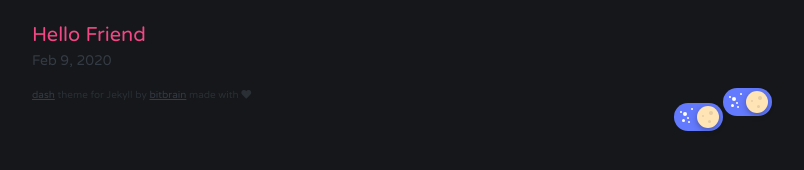
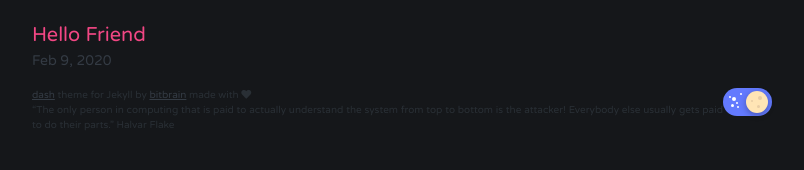
Before and after one commit to tuxtrack/tuxtrack.github.io, a Jekyll site: the page built from index.html, in a window 1280 px wide. Shown: the part 424-594 px from the top of the page, without its empty margins (238-1042 px from the left). Built offline with Jekyll 4.4.1, drawn with Linux system fonts in a browser that asks for light colours; the list of posts is cut into pages by our own code.

Commit message:
Update footer.html

```diff
--- a/_includes/footer.html
+++ b/_includes/footer.html
@@ -3,8 +3,7 @@
     <div class="credits"><a href="https://github.com/bitbrain/jekyll-dash">dash</a> theme for Jekyll by <a href="https://github.com/bitbrain">bitbrain</a> made with <i class="fas fa-heart"></i>
       {%- include theme-toggle.html -%}
     </div>
-    <div class="credits"><a “The only person in computing that is paid to actually understand the system from top to bottom is the attacker! Everybody else usually gets paid to do their parts.” Halvar Flake>
-      {%- include theme-toggle.html -%}
+    <div class="credits"> “The only person in computing that is paid to actually understand the system from top to bottom is the attacker! Everybody else usually gets paid to do their parts.” Halvar Flake
     </div>
   </div>
 </footer>
```
